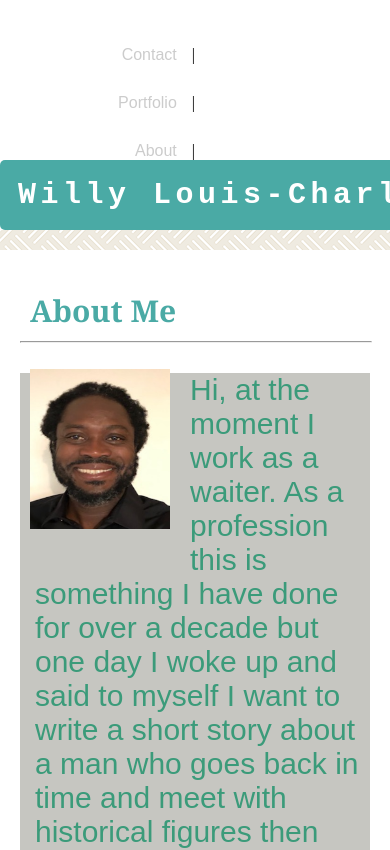
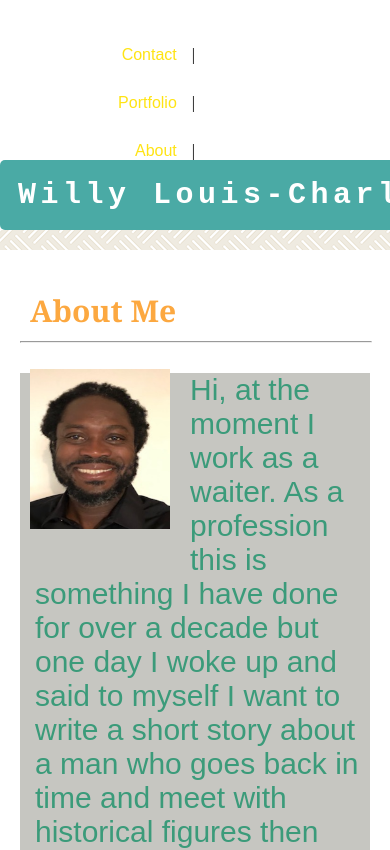
Before and after one commit to Spacejnk/Responsive-Portfolio, a plain HTML site: page index.html in a window 390 px wide. Shown: the top 850 px of the page. Drawn offline with Linux system fonts and the light colour scheme.

Commit message:
added color to navbar links in media queries

```diff
--- a/assets/css/style.css
+++ b/assets/css/style.css
@@ -297,6 +297,9 @@ body{
     transform: scale(1.3);
   }
 
+   /* Per UCLA Bootcamp class assingment, I added the colors on page and text to explain
+   the transformation between @media queries */
+
 
    /*  Media Queries working from desktop width down to mobile devices*/
 
@@ -304,10 +307,18 @@ body{
 
    @media  (max-width: 980px) {
     .about-me, .lorem  {
-      color: rgb(7, 6, 6);
+      color: rgb(213, 25, 25);
       font-size: 20px;
-      background-color: rgba(238, 165, 178, 0.954);
+      background-color: rgba(221, 184, 191, 0.954);
     }
+    .about {
+      color: rgb(242, 60, 236);
+    }
+
+    nav ul li a{
+      color: deeppink;
+    }
+
     .wlc {
       font-family: monospace; /* Web-safe typewriter-like font */
       overflow: hidden; /* Ensures the content is not revealed until the animation */
@@ -342,6 +353,15 @@ body{
       color: rgb(218, 99, 218);
       font-size: 30px;
       background-color: rgba(208, 226, 173, 0.454);
+    }
+
+    .about {
+      color: rgb(60, 255, 242);
+    }
+
+
+    nav ul li a{
+      color: rgb(20, 255, 94);
     }
 
     .wlc {
@@ -380,7 +400,13 @@ body{
       background-color: rgb(198, 198, 193);
     }
 
+    .about {
+      color: rgb(252, 168, 64);
+    }
 
+    nav ul li a{
+      color: rgb(255, 228, 20);
+    }
 
     .wlc {
       font-family: monospace; /* Web-safe typewriter-like font */
```
